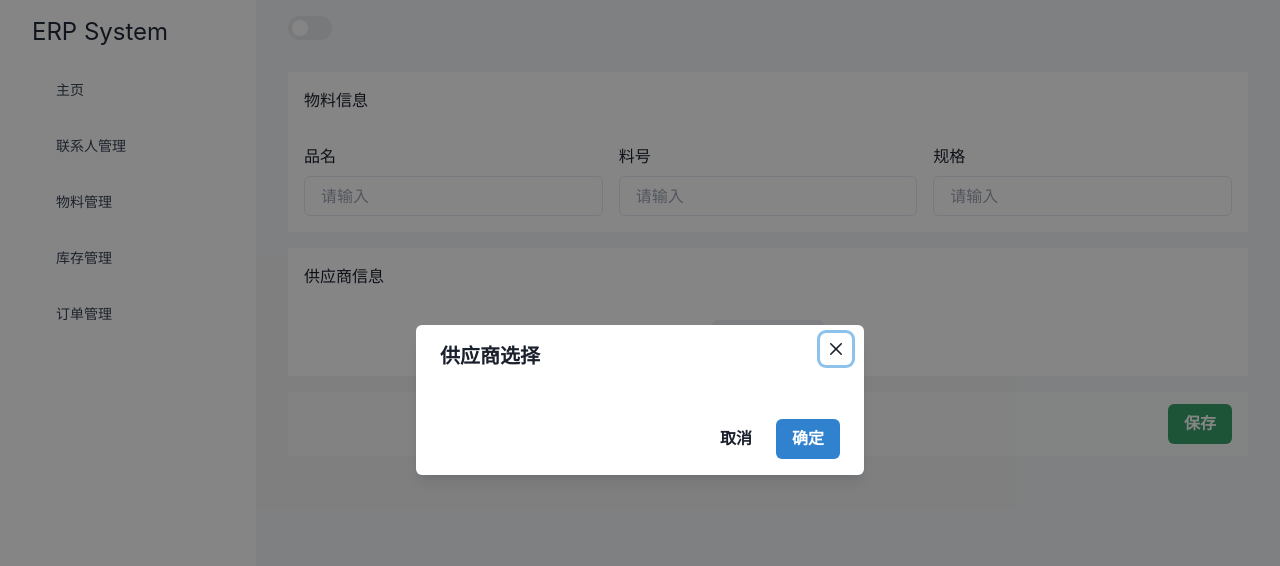
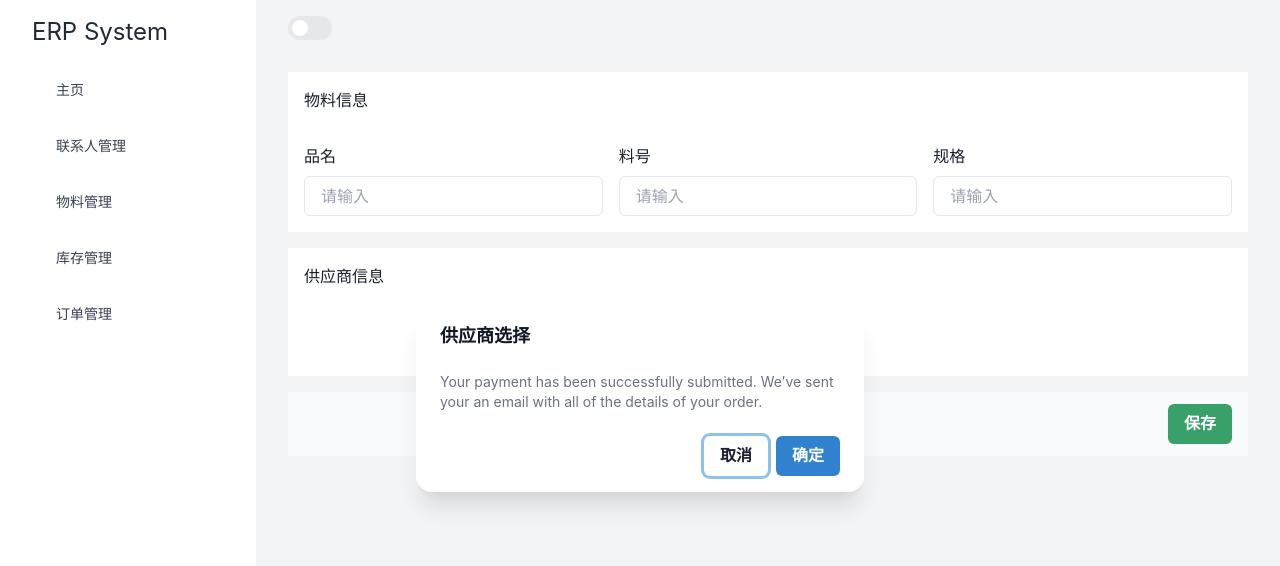
Before and after one commit to revct/next-erp, a Next.js app: page /items/create in a window 1280 px wide. Both pictures are taken after a click on the button "选择供应商". Shown: the top 566 px of the page. Built offline with nearby package versions, Linux system fonts and the light colour scheme; some icons are missing.

Commit message:
refactor: 用headllessui替代chakra ui

```diff
--- a/components/Modal/SupplierModal.tsx
+++ b/components/Modal/SupplierModal.tsx
@@ -1,4 +1,4 @@
-import React from "react";
+import React, { Fragment } from "react";
 import {
   Modal,
   ModalOverlay,
@@ -11,6 +11,7 @@ import {
   useDisclosure,
   ButtonGroup,
 } from "@chakra-ui/react";
+import { Dialog, Transition } from "@headlessui/react";
 
 interface Props extends React.HTMLAttributes<HTMLDivElement> {}
 
@@ -19,14 +20,48 @@ const SupplierModal = (props: Props) => {
   return (
     <>
       <div onClick={onOpen}>{props.children}</div>
-      <Modal isOpen={isOpen} onClose={onClose} isCentered>
-        <ModalOverlay />
-        <ModalContent>
-          <ModalHeader>供应商选择</ModalHeader>
-          <ModalCloseButton />
-          <ModalBody></ModalBody>
+      <Transition appear show={isOpen} as={Fragment}>
+        <Dialog
+          as="div"
+          className="fixed inset-0 z-10 overflow-y-auto flex items-center justify-center"
+          onClose={onClose}
+        >
+          <Transition.Child
+            as={Fragment}
+            enter="ease-out duration-300"
+            enterFrom="opacity-0"
+            enterTo="opacity-100"
+            leave="ease-in duration-200"
+            leaveFrom="opacity-100"
+            leaveTo="opacity-0"
+          >
+            <Dialog.Overlay className="fixed inset-0" />
+          </Transition.Child>
 
-          <ModalFooter>
+          <Transition.Child
+            as={Fragment}
+            enter="ease-out duration-300"
+            enterFrom="opacity-0 scale-95"
+            enterTo="opacity-100 scale-100"
+            leave="ease-in duration-200"
+            leaveFrom="opacity-100 scale-100"
+            leaveTo="opacity-0 scale-95"
+          >
+            <div className="inline-block w-full max-w-md overflow-hidden text-left align-middle transition-all transform bg-white shadow-xl rounded-2xl">
+              <Dialog.Title
+                as="header"
+                className="text-lg font-bold leading-6 text-gray-900 px-6 py-4"
+              >
+                供应商选择
+              </Dialog.Title>
+              <div className="py-2 px-6">
+                <div className="text-sm text-gray-500">
+                  Your payment has been successfully submitted. We’ve sent your
+                  an email with all of the details of your order.
+                </div>
+              </div>
+
+              <footer className="px-6 py-4 text-right">
                 <ButtonGroup>
                   <Button variant="ghost" onClick={onClose}>
                     取消
@@ -35,9 +70,11 @@ const SupplierModal = (props: Props) => {
                     确定
                   </Button>
                 </ButtonGroup>
-          </ModalFooter>
-        </ModalContent>
-      </Modal>
+              </footer>
+            </div>
+          </Transition.Child>
+        </Dialog>
+      </Transition>
     </>
   );
 };
```
Lines whose indentation alone changed are shown as unchanged.
